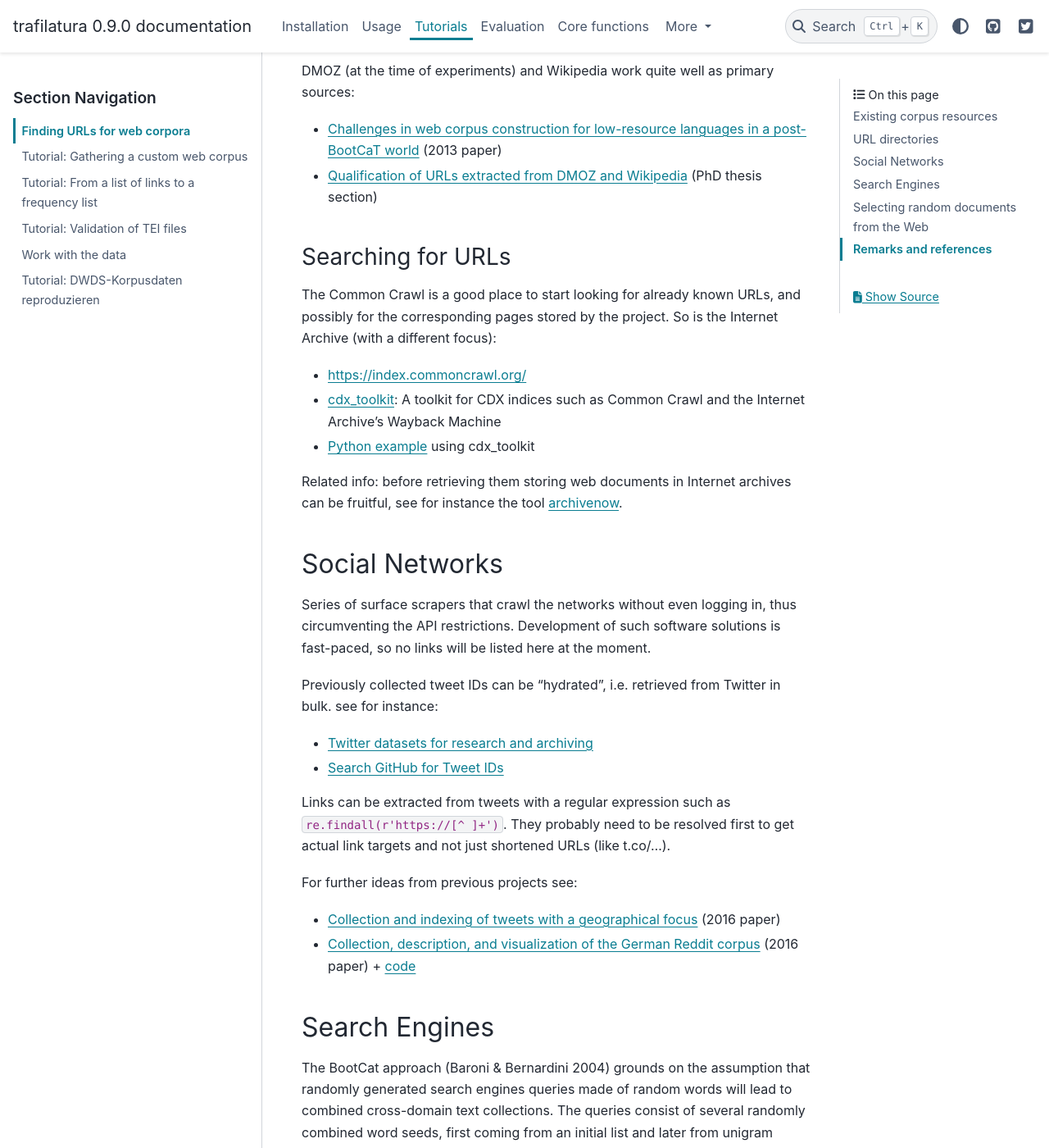
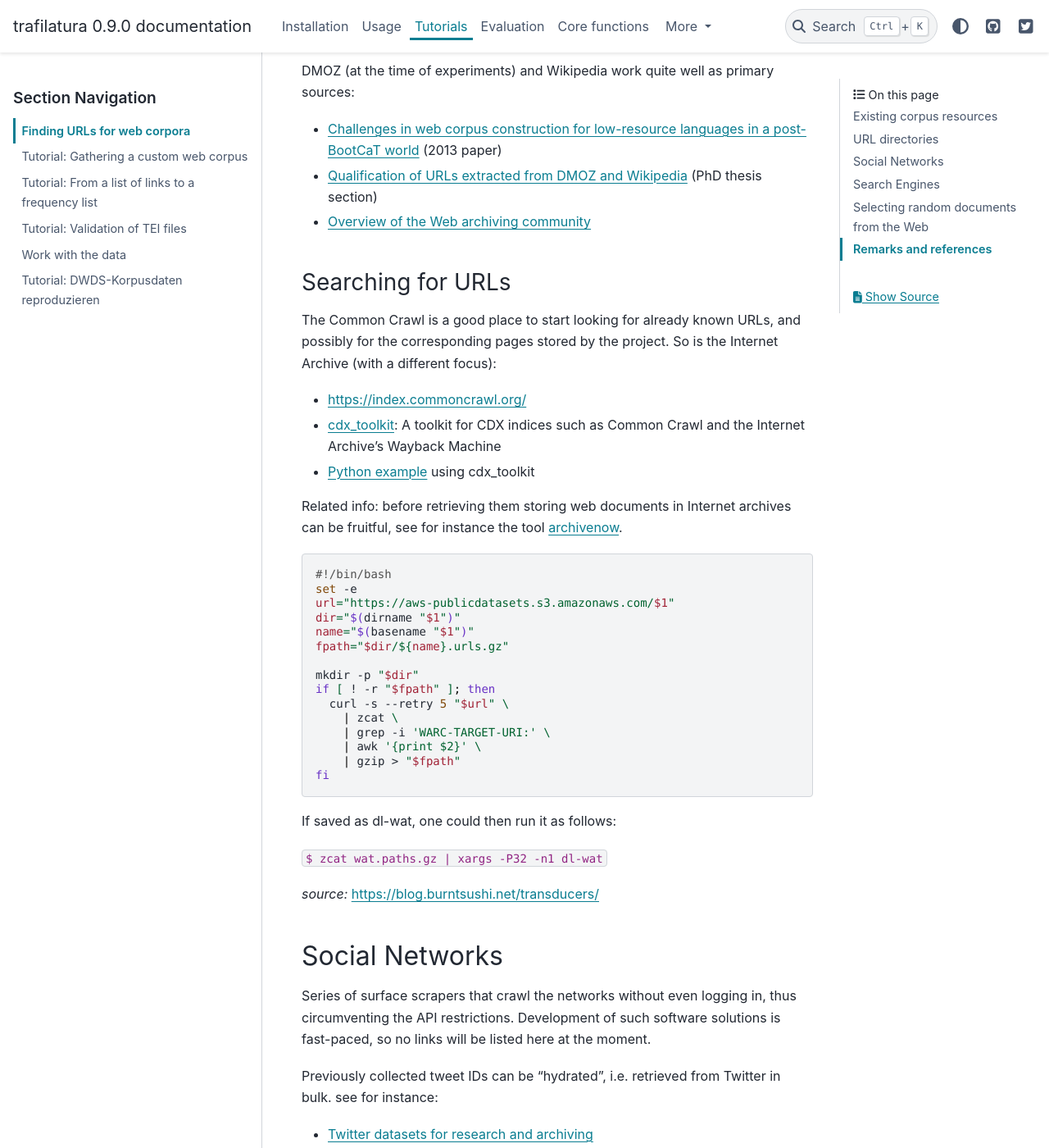
Before and after one commit to adbar/trafilatura, a Sphinx documentation site: the page built from docs/sources.rst, in a window 1280 px wide and 1400 px high, scrolled down 675 px. Shown: the whole window at 82% size. Built offline with Sphinx 7.4.7 and the PyData theme 0.15.4, drawn with Linux system fonts in a browser that asks for light colours.

Commit message:
docs extended

```diff
--- a/docs/installation.rst
+++ b/docs/installation.rst
@@ -64,6 +64,10 @@
 Command-line tool
 ~~~~~~~~~~~~~~~~~
 
+
+If you installed the library successfully but cannot start the command-line tool, try adding the user-level ``bin`` directory to your ``PATH`` environment variable.
+If you are using a Unix derivative (e.g. Linux, OS X), you can achieve this by running the following command: ``export PATH="$HOME/.local/bin:$PATH"``.
+
 For local or user installations where trafilatura cannot be used from the command-line, please refer to `the official Python documentation <https://docs.python.org/3/library/site.html#cmdoption-site-user-base>`_ and this page on `finding executables from the command-line <https://stackoverflow.com/questions/35898734/pip-installs-packages-successfully-but-executables-not-found-from-command-line>`_.
 
 
--- a/docs/sources.rst
+++ b/docs/sources.rst
@@ -22,6 +22,7 @@
 
 - `Challenges in web corpus construction for low-resource languages in a post-BootCaT world <https://halshs.archives-ouvertes.fr/halshs-00919410/file/Barbaresi_LTC13_Challenges-LRL_paper_v2.pdf>`_ (2013 paper)
 - `Qualification of URLs extracted from DMOZ and Wikipedia <https://tel.archives-ouvertes.fr/tel-01167309/document#page=189>`_ (PhD thesis section)
+- `Overview of the Web archiving community <https://github.com/pirate/ArchiveBox/wiki/Web-Archiving-Community>`_
 
 
 
@@ -35,6 +36,38 @@
 - `Python example <https://github.com/cocrawler/cdx_toolkit/blob/master/examples/iter-and-warc.py>`_ using cdx_toolkit
 
 Related info: before retrieving them storing web documents in Internet archives can be fruitful, see for instance the tool `archivenow <https://github.com/oduwsdl/archivenow>`_.
+
+
+
+.. code-block:: bash
+
+    #!/bin/bash
+    set -e
+    url="https://aws-publicdatasets.s3.amazonaws.com/$1"
+    dir="$(dirname "$1")"
+    name="$(basename "$1")"
+    fpath="$dir/${name}.urls.gz"
+
+    mkdir -p "$dir"
+    if [ ! -r "$fpath" ]; then
+      curl -s --retry 5 "$url" \
+        | zcat \
+        | grep -i 'WARC-TARGET-URI:' \
+        | awk '{print $2}' \
+        | gzip > "$fpath"
+    fi
+
+
+If saved as dl-wat, one could then run it as follows:
+
+``$ zcat wat.paths.gz | xargs -P32 -n1 dl-wat``
+
+*source:* `https://blog.burntsushi.net/transducers/ <https://blog.burntsushi.net/transducers/>`_
+
+..
+    To look ooking for feeds:
+    (<link[^>]*(?:\s(?:type=[\"']?(application\/rss\+xml|application\/atom\+xml|application\/rss|application\/atom|application\/rdf\+xml|application\/rdf|text\/rss\+xml|text\/atom\+xml|text\/rss|text\/atom|text\/rdf\+xml|text\/rdf|text\/xml|application\/xml)[\"']?|rel=[\"']?(?:alternate)[\"']?))[^>]*>)"
+    source: https://draft.li/blog/2016/03/21/rss-usage-on-the-web/
 
 
 
--- a/docs/usage.rst
+++ b/docs/usage.rst
@@ -10,3 +10,6 @@
    usage-cli
    usage-r
    usage-gui
+   downloads
+   crawls
+   url-management
```
Also changed, not shown: README.rst (+9 -7 lines), docs/crawls.rst (added, +56 -0 lines), docs/downloads.rst (added, +119 -0 lines), docs/index.rst (+9 -7 lines), docs/url-management.rst (added, +22 -0 lines), docs/usage-cli.rst (+6 -1 lines), docs/usage-python.rst (+24 -2 lines), docs/used-by.rst (added, +49 -0 lines).
